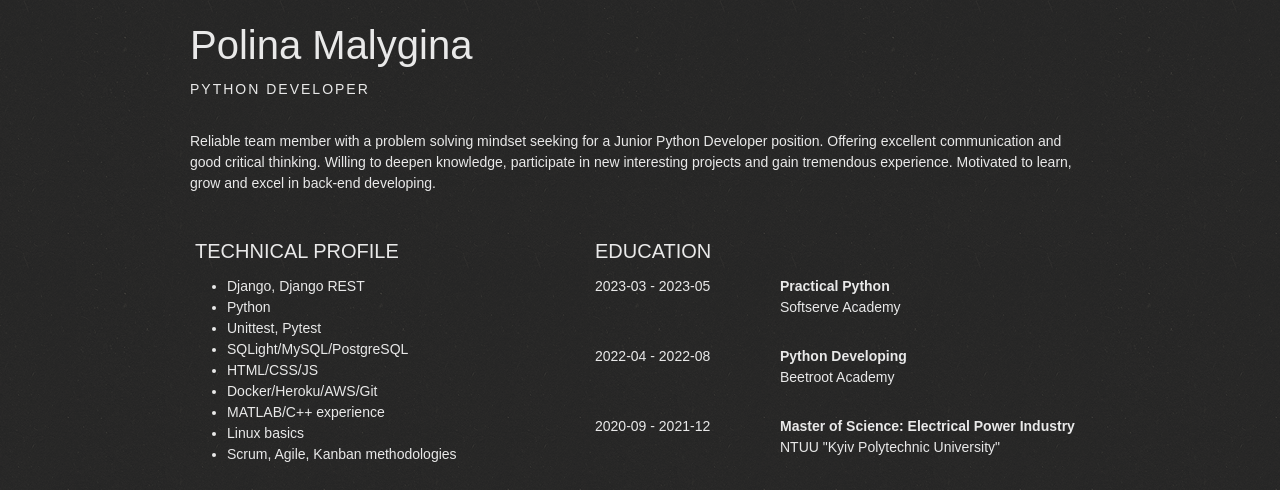
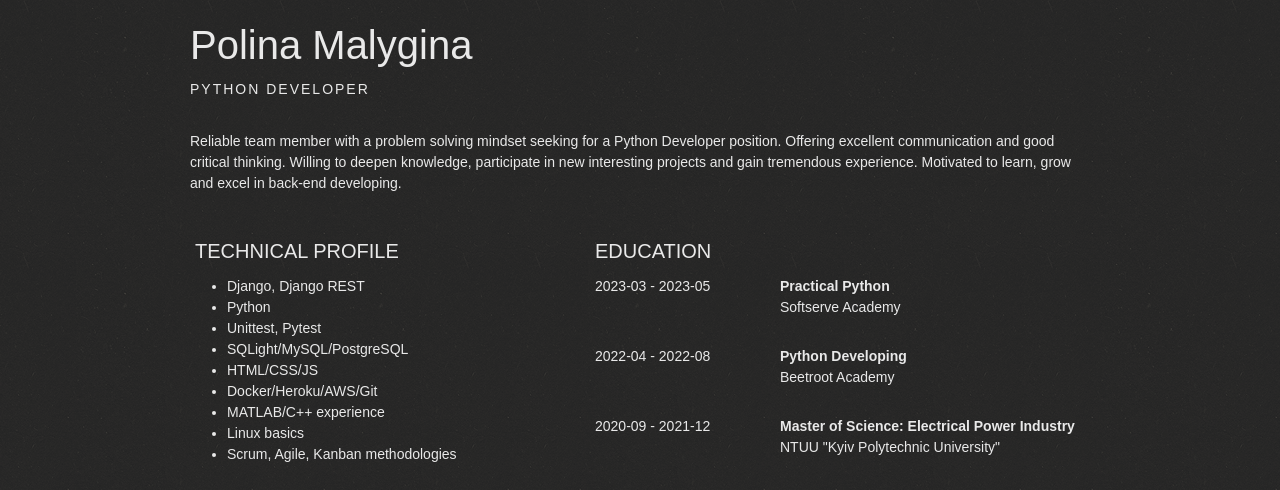
Before and after one commit to polinamalyhina/deeplearnersdiary, a Django app: template main/templates/main/about.html in a window 1280 px wide. Shown: the part 326-816 px from the top of the page. Run offline with Django 3.2, Linux system fonts and the light colour scheme; the template is opened without the code that fills it, so the values that code supplies are empty; some web fonts are replaced.

Commit message:
Update about.html

```diff
--- a/main/templates/main/about.html
+++ b/main/templates/main/about.html
@@ -109,7 +109,7 @@ section {
       <h2>Python developer</h2>
 
       <div class="description">
-        Reliable team member with a problem solving mindset seeking for a Junior Python Developer position. Offering
+        Reliable team member with a problem solving mindset seeking for a Python Developer position. Offering
 excellent communication and good critical thinking. Willing to deepen knowledge, participate in new interesting
 projects and gain tremendous experience. Motivated to learn, grow and excel in back-end developing.
       </div>
```
